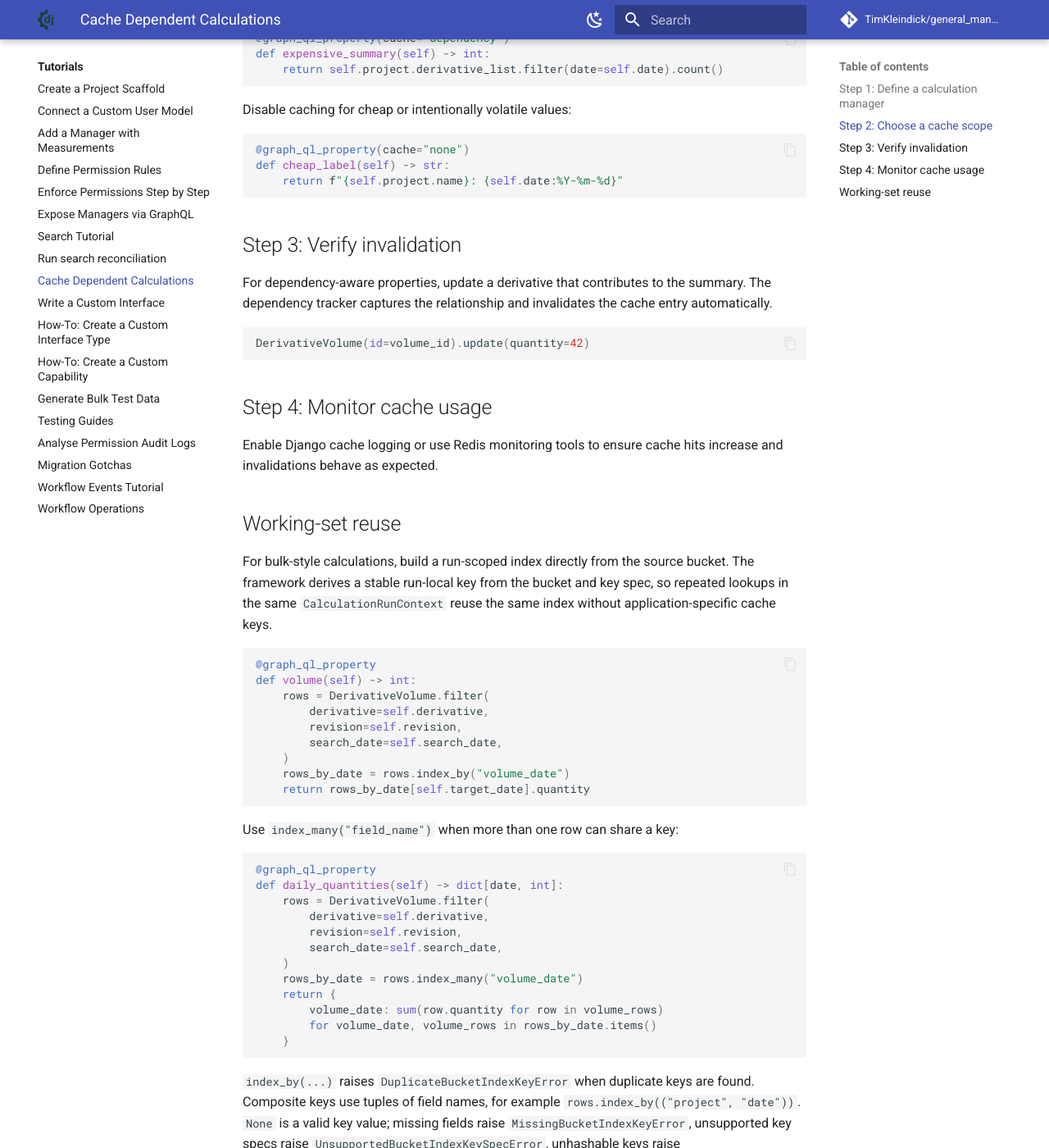
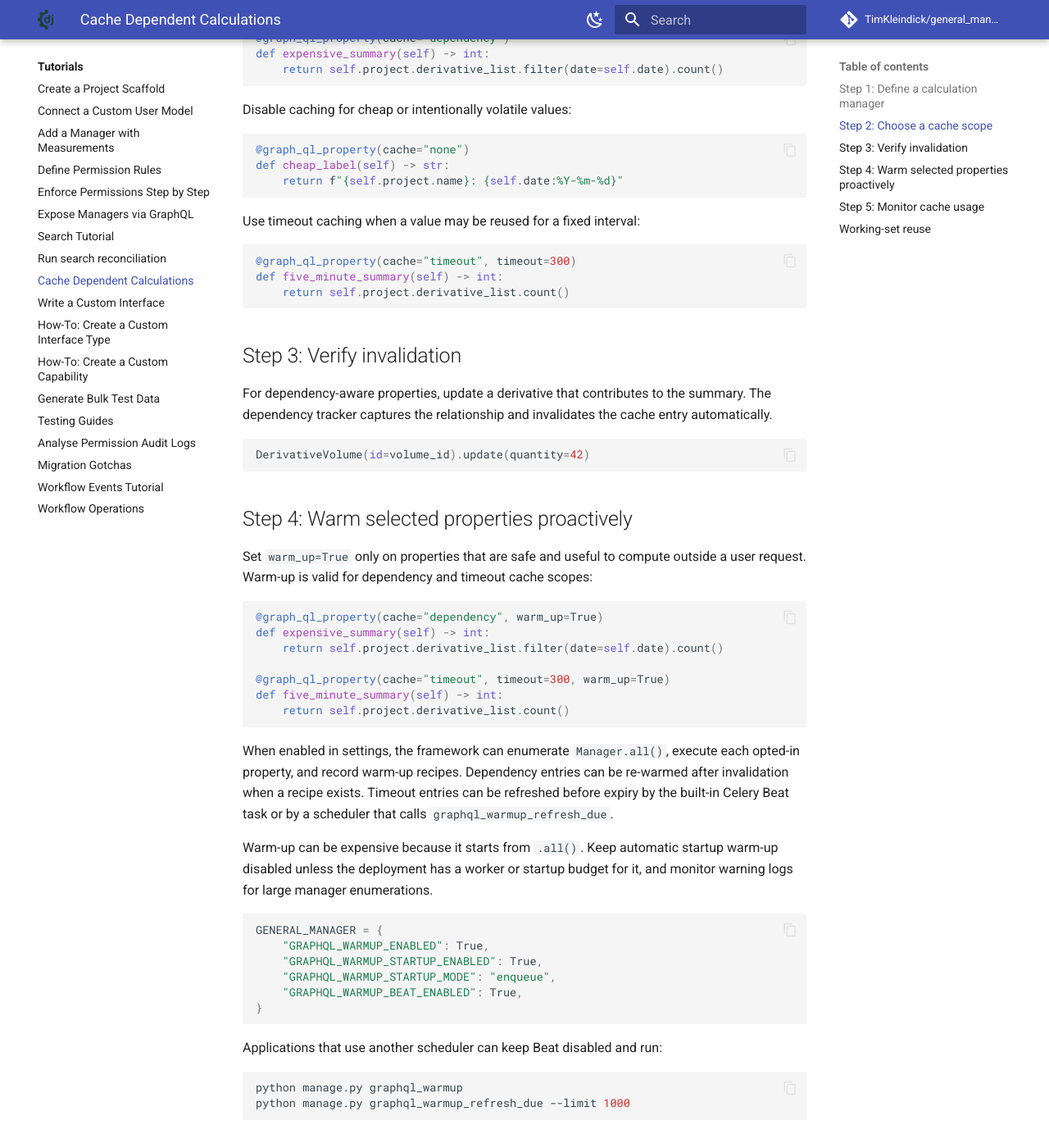
Before and after one commit to TimKleindick/general_manager, an MkDocs documentation site: the page built from docs/howto/cache_dependent_calculation.md, in a window 1280 px wide and 1400 px high, scrolled down 1027 px. Shown: the whole window at 82% size. Built offline with MkDocs 1.6.1 and Material for MkDocs 9.7.7, drawn with Linux system fonts in a browser that asks for light colours; comment, search, counter and statistics services are not loaded; some of the changed text lies outside the part shown.

Commit message:
docs: document graphql property warmup

````diff
--- a/docs/howto/cache_dependent_calculation.md
+++ b/docs/howto/cache_dependent_calculation.md
@@ -50,6 +50,14 @@ def cheap_label(self) -> str:
     return f"{self.project.name}: {self.date:%Y-%m-%d}"
 ```
 
+Use timeout caching when a value may be reused for a fixed interval:
+
+```python
+@graph_ql_property(cache="timeout", timeout=300)
+def five_minute_summary(self) -> int:
+    return self.project.derivative_list.count()
+```
+
 ## Step 3: Verify invalidation
 
 For dependency-aware properties, update a derivative that contributes to the summary. The dependency tracker captures the relationship and invalidates the cache entry automatically.
@@ -58,7 +66,48 @@ For dependency-aware properties, update a derivative that contributes to the sum
 DerivativeVolume(id=volume_id).update(quantity=42)
 ```
 
-## Step 4: Monitor cache usage
+## Step 4: Warm selected properties proactively
+
+Set `warm_up=True` only on properties that are safe and useful to compute
+outside a user request. Warm-up is valid for dependency and timeout cache scopes:
+
+```python
+@graph_ql_property(cache="dependency", warm_up=True)
+def expensive_summary(self) -> int:
+    return self.project.derivative_list.filter(date=self.date).count()
+
+@graph_ql_property(cache="timeout", timeout=300, warm_up=True)
+def five_minute_summary(self) -> int:
+    return self.project.derivative_list.count()
+```
+
+When enabled in settings, the framework can enumerate `Manager.all()`, execute
+each opted-in property, and record warm-up recipes. Dependency entries can be
+re-warmed after invalidation when a recipe exists. Timeout entries can be
+refreshed before expiry by the built-in Celery Beat task or by a scheduler that
+calls `graphql_warmup_refresh_due`.
+
+Warm-up can be expensive because it starts from `.all()`. Keep automatic startup
+warm-up disabled unless the deployment has a worker or startup budget for it,
+and monitor warning logs for large manager enumerations.
+
+```python
+GENERAL_MANAGER = {
+    "GRAPHQL_WARMUP_ENABLED": True,
+    "GRAPHQL_WARMUP_STARTUP_ENABLED": True,
+    "GRAPHQL_WARMUP_STARTUP_MODE": "enqueue",
+    "GRAPHQL_WARMUP_BEAT_ENABLED": True,
+}
+```
+
+Applications that use another scheduler can keep Beat disabled and run:
+
+```bash
+python manage.py graphql_warmup
+python manage.py graphql_warmup_refresh_due --limit 1000
+```
+
+## Step 5: Monitor cache usage
 
 Enable Django cache logging or use Redis monitoring tools to ensure cache hits increase and invalidations behave as expected.
 
````
